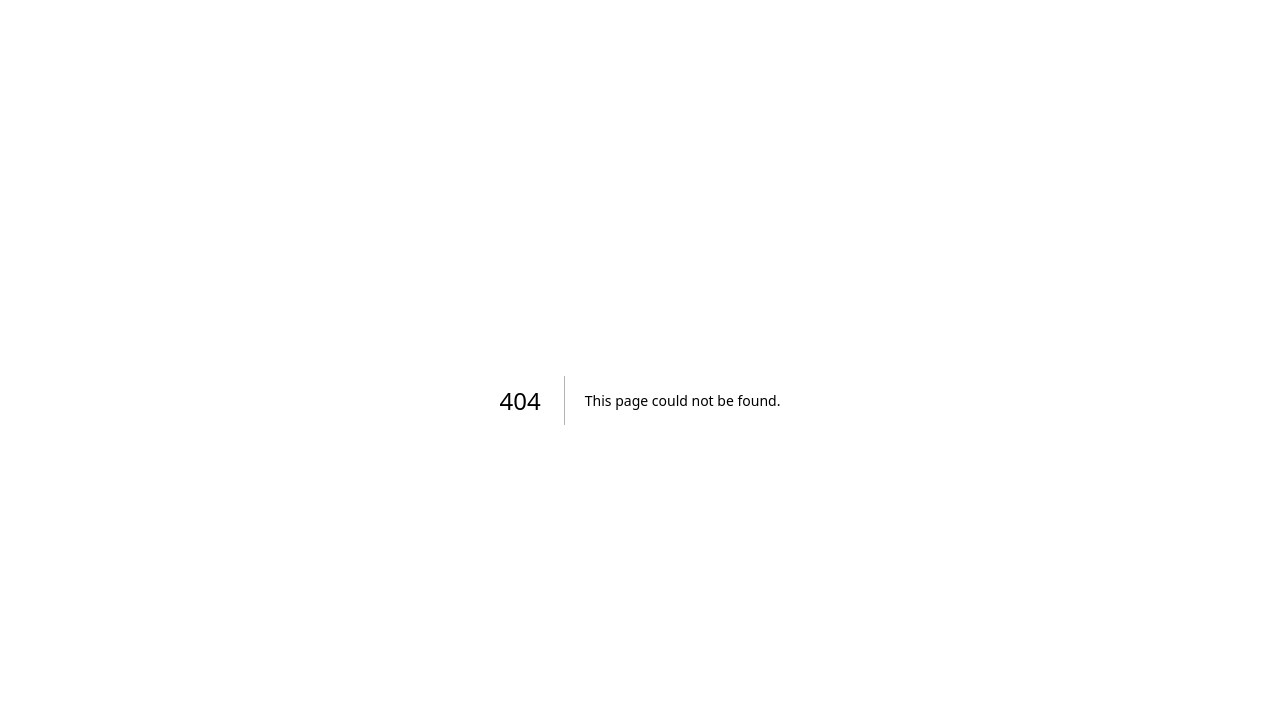
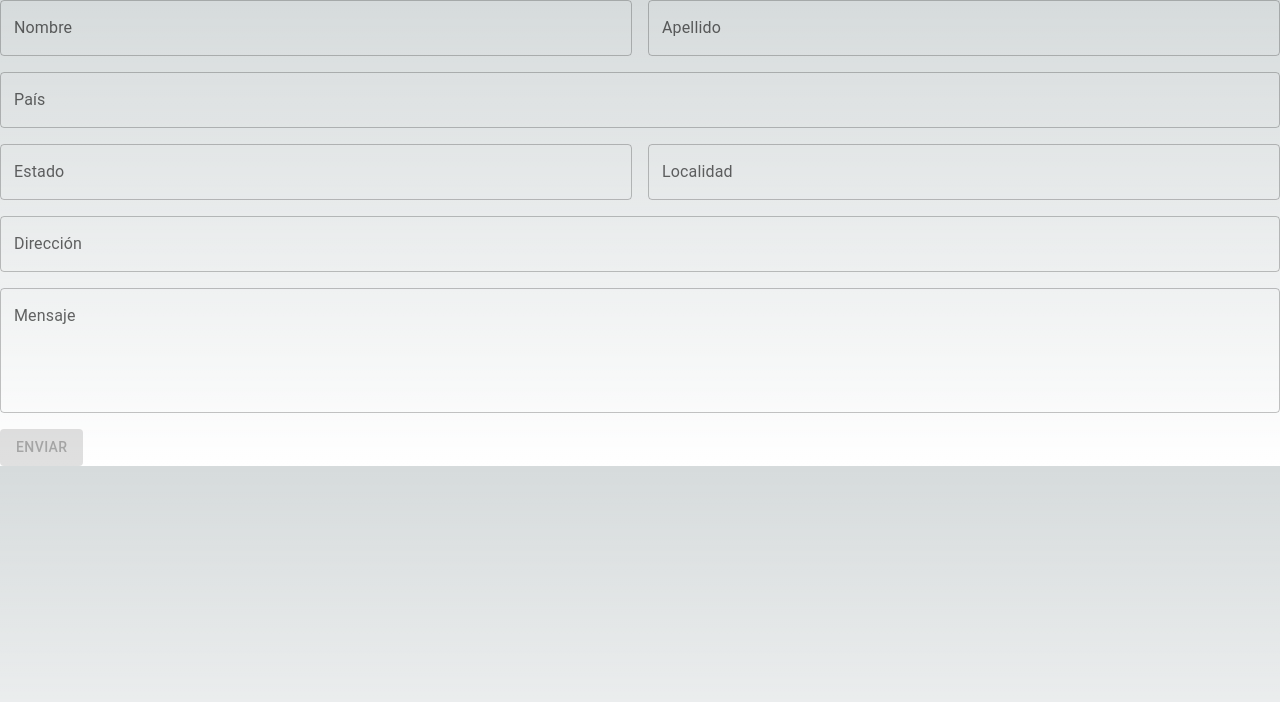
Before and after one commit to NahuelRosso/front, a Next.js app: page /form/page in a window 1280 px wide. Before the commit this address had no page. Shown: the top 702 px of the page. Built offline with nearby package versions, Linux system fonts and the light colour scheme.

Commit message:
formulario en progreso

```diff
--- /dev/null
+++ b/src/components/imputMaps.tsx
@@ -0,0 +1,59 @@
+import { useState } from 'react';
+
+
+import { useLoadScript } from '@react-google-maps/api';
+import { Autocomplete, TextField } from '@mui/material';
+
+interface Address {
+  description: string;
+  place_id: string;
+}
+
+interface Props {
+  onChange: (address: Address | null) => void;
+}
+
+const libraries = ['places'];
+const mapContainerStyle = { width: '100%', height: '100%' };
+const options = { types: ['address'] };
+
+const AddressInput = ({ onChange }: Props) => {
+  const [inputValue, setInputValue] = useState('');
+  const [options, setOptions] = useState<Address[]>([]);
+  const { isLoaded } = useLoadScript({
+    googleMapsApiKey: 'YOUR_API_KEY',
+    libraries,
+  });
+
+  const handleInputChange = (event: React.ChangeEvent<HTMLInputElement>) => {
+    setInputValue(event.target.value);
+  };
+
+  const handleSelect = (address: Address) => {
+    onChange(address);
+    setInputValue(address.description);
+  };
+
+  const fetchOptions = async () => {
+    const service = new google.maps.places.AutocompleteService();
+    const results = await service.getPlacePredictions({ input: inputValue, options });
+    setOptions(results || []);
+  };
+
+  return (
+    <Autocomplete
+      inputValue={inputValue}
+      onInputChange={handleInputChange}
+      options={options}
+      getOptionLabel={(option: { description: any; }) => option.description}
+      filterOptions={(x: any) => x}
+      onSelect={(event: any, value: Address) => handleSelect(value)}
+      style={{ width: '100%' }}
+      renderInput={(params: JSX.IntrinsicAttributes) => (
+        <TextField {...params} label="Dirección" variant="outlined" fullWidth />
+      )}
+    />
+  );
+};
+
+export default AddressInput;
--- /dev/null
+++ b/src/pages/form/page.tsx
@@ -0,0 +1,102 @@
+'use client'
+
+import { Button, Grid, TextField } from "@mui/material";
+import { useForm } from "react-hook-form";
+
+
+type FormValues = {
+  nombre: string;
+  apellido: string;
+  pais: string;
+  estado: string;
+  localidad: string;
+  direccion: string;
+  mensaje: string;
+};
+
+export default function Formulario() {
+  const { register, handleSubmit, formState } = useForm<FormValues>({
+    mode: "onChange",
+  });
+
+  const { isValid } = formState;
+
+  const onSubmit = (data: FormValues) => {
+    console.log(data);
+  };
+
+  return (
+    <form onSubmit={handleSubmit(onSubmit)}>
+      <Grid container spacing={2}>
+        <Grid item xs={12} sm={6}>
+          <TextField
+            fullWidth
+            label="Nombre"
+            variant="outlined"
+            {...register("nombre", { required: true })}
+          />
+        </Grid>
+        <Grid item xs={12} sm={6}>
+          <TextField
+            fullWidth
+            label="Apellido"
+            variant="outlined"
+            {...register("apellido", { required: true })}
+          />
+        </Grid>
+        <Grid item xs={12}>
+          <TextField
+            fullWidth
+            label="País"
+            variant="outlined"
+            {...register("pais", { required: true })}
+          />
+        </Grid>
+        <Grid item xs={12} sm={6}>
+          <TextField
+            fullWidth
+            label="Estado"
+            variant="outlined"
+            {...register("estado", { required: true })}
+          />
+        </Grid>
+        <Grid item xs={12} sm={6}>
+          <TextField
+            fullWidth
+            label="Localidad"
+            variant="outlined"
+            {...register("localidad", { required: true })}
+          />
+        </Grid>
+        <Grid item xs={12}>
+          <TextField
+            fullWidth
+            label="Dirección"
+            variant="outlined"
+            {...register("direccion", { required: true })}
+          />
+        </Grid>
+        <Grid item xs={12}>
+          <TextField
+            fullWidth
+            label="Mensaje"
+            variant="outlined"
+            multiline
+            rows={4}
+            {...register("mensaje", { required: true })}
+          />
+        </Grid>
+        <Grid item xs={12}>
+          <Button
+            type="submit"
+            variant="contained"
+            color="primary"
+            disabled={!isValid}
+          >
+            Enviar
+          </Button>
+        </Grid>
+      </Grid>
+    </form>
+  );
+}
--- a/src/pages/index.tsx
+++ b/src/pages/index.tsx
@@ -1,118 +1,81 @@
 import Image from 'next/image'
 import { Inter } from 'next/font/google'
+import { Grid, TextField, Button, Card, Typography, Box } from '@mui/material'
+import { useForm } from 'react-hook-form';
+
 
 const inter = Inter({ subsets: ['latin'] })
+type FormValues = {
+  nombre: string;
+  apellido: string;
+  direccion: string;
+  mensaje: string;
+};
+export default function Home() {
+  const { register, handleSubmit, formState } = useForm<FormValues>({
+    mode: "onChange",
+  });
 
-export default function Home() {
+  const { isValid } = formState;
+
+  const onSubmit = (data: FormValues) => {
+    console.log(data);
+  };
+
   return (
-    <main
-      className={`flex min-h-screen flex-col items-center justify-between p-24 ${inter.className}`}
-    >
-      <div className="z-10 w-full max-w-5xl items-center justify-between font-mono text-sm lg:flex">
-        <p className="fixed left-0 top-0 flex w-full justify-center border-b border-gray-300 bg-gradient-to-b from-zinc-200 pb-6 pt-8 backdrop-blur-2xl dark:border-neutral-800 dark:bg-zinc-800/30 dark:from-inherit lg:static lg:w-auto  lg:rounded-xl lg:border lg:bg-gray-200 lg:p-4 lg:dark:bg-zinc-800/30">
-          Get started by editing&nbsp;
-          <code className="font-mono font-bold">src/pages/index.tsx</code>
-        </p>
-        <div className="fixed bottom-0 left-0 flex h-48 w-full items-end justify-center bg-gradient-to-t from-white via-white dark:from-black dark:via-black lg:static lg:h-auto lg:w-auto lg:bg-none">
-          <a
-            className="pointer-events-none flex place-items-center gap-2 p-8 lg:pointer-events-auto lg:p-0"
-            href="https://vercel.com?utm_source=create-next-app&utm_medium=default-template-tw&utm_campaign=create-next-app"
-            target="_blank"
-            rel="noopener noreferrer"
-          >
-            By{' '}
-            <Image
-              src="/vercel.svg"
-              alt="Vercel Logo"
-              className="dark:invert"
-              width={100}
-              height={24}
-              priority
-            />
-          </a>
-        </div>
-      </div>
+    <Box sx={{display:"flex", alignContent: "center", textAlign:"center", paddingTop:"15px", paddingRight:"10px ", marginLeft:"15%", marginRight:"10%"}}>
 
-      <div className="relative flex place-items-center before:absolute before:h-[300px] before:w-[480px] before:-translate-x-1/2 before:rounded-full before:bg-gradient-radial before:from-white before:to-transparent before:blur-2xl before:content-[''] after:absolute after:-z-20 after:h-[180px] after:w-[240px] after:translate-x-1/3 after:bg-gradient-conic after:from-sky-200 after:via-blue-200 after:blur-2xl after:content-[''] before:dark:bg-gradient-to-br before:dark:from-transparent before:dark:to-blue-700/10 after:dark:from-sky-900 after:dark:via-[#0141ff]/40 before:lg:h-[360px]">
-        <Image
-          className="relative dark:drop-shadow-[0_0_0.3rem_#ffffff70] dark:invert"
-          src="/next.svg"
-          alt="Next.js Logo"
-          width={180}
-          height={37}
-          priority
+    <Card sx={{maxWidth:"900px", maxHeight:"1200px", background:"white", margin:"2px 2px 2px 2px", padding:"50px", paddingBottom:"50px"}}>
+    <Typography variant='h1'> Ingrese su mensaje para la posteridad </Typography>
+      <form onSubmit={handleSubmit(onSubmit)}>
+      <Grid container spacing={2}>
+      <Grid item xs={12} sm={6}>
+        <TextField
+          fullWidth
+          label="Nombre"
+          variant="outlined"
+          {...register("nombre", { required: true })}
         />
-      </div>
-
-      <div className="mb-32 grid text-center lg:mb-0 lg:grid-cols-4 lg:text-left">
-        <a
-          href="https://nextjs.org/docs?utm_source=create-next-app&utm_medium=default-template-tw&utm_campaign=create-next-app"
-          className="group rounded-lg border border-transparent px-5 py-4 transition-colors hover:border-gray-300 hover:bg-gray-100 hover:dark:border-neutral-700 hover:dark:bg-neutral-800/30"
-          target="_blank"
-          rel="noopener noreferrer"
+      </Grid>
+      <Grid item xs={12} sm={6}>
+        <TextField
+          fullWidth
+          label="Apellido"
+          variant="outlined"
+          {...register("apellido", { required: true })}
+        />
+      </Grid>
+      <Grid item xs={12}>
+        <TextField
+          fullWidth
+          label="Dirección"
+          variant="outlined"
+          {...register("direccion", { required: true })}
+        />
+      </Grid>
+      <Grid item xs={12}>
+        <TextField
+          fullWidth
+          label="Mensaje"
+          variant="outlined"
+          multiline
+          rows={4}
+          {...register("mensaje", { required: true })}
+        />
+      </Grid>
+      <Grid item xs={12}>
+        <Button
+          type="submit"
+          variant="text"
+          color="primary"
+          disabled={!isValid}
         >
-          <h2 className={`mb-3 text-2xl font-semibold`}>
-            Docs{' '}
-            <span className="inline-block transition-transform group-hover:translate-x-1 motion-reduce:transform-none">
-              -&gt;
-            </span>
-          </h2>
-          <p className={`m-0 max-w-[30ch] text-sm opacity-50`}>
-            Find in-depth information about Next.js features and API.
-          </p>
-        </a>
-
-        <a
-          href="https://nextjs.org/learn?utm_source=create-next-app&utm_medium=default-template-tw&utm_campaign=create-next-app"
-          className="group rounded-lg border border-transparent px-5 py-4 transition-colors hover:border-gray-300 hover:bg-gray-100 hover:dark:border-neutral-700 hover:dark:bg-neutral-800/30"
-          target="_blank"
-          rel="noopener noreferrer"
-        >
-          <h2 className={`mb-3 text-2xl font-semibold`}>
-            Learn{' '}
-            <span className="inline-block transition-transform group-hover:translate-x-1 motion-reduce:transform-none">
-              -&gt;
-            </span>
-          </h2>
-          <p className={`m-0 max-w-[30ch] text-sm opacity-50`}>
-            Learn about Next.js in an interactive course with&nbsp;quizzes!
-          </p>
-        </a>
-
-        <a
-          href="https://vercel.com/templates?framework=next.js&utm_source=create-next-app&utm_medium=default-template-tw&utm_campaign=create-next-app"
-          className="group rounded-lg border border-transparent px-5 py-4 transition-colors hover:border-gray-300 hover:bg-gray-100 hover:dark:border-neutral-700 hover:dark:bg-neutral-800/30"
-          target="_blank"
-          rel="noopener noreferrer"
-        >
-          <h2 className={`mb-3 text-2xl font-semibold`}>
-            Templates{' '}
-            <span className="inline-block transition-transform group-hover:translate-x-1 motion-reduce:transform-none">
-              -&gt;
-            </span>
-          </h2>
-          <p className={`m-0 max-w-[30ch] text-sm opacity-50`}>
-            Discover and deploy boilerplate example Next.js&nbsp;projects.
-          </p>
-        </a>
-
-        <a
-          href="https://vercel.com/new?utm_source=create-next-app&utm_medium=default-template-tw&utm_campaign=create-next-app"
-          className="group rounded-lg border border-transparent px-5 py-4 transition-colors hover:border-gray-300 hover:bg-gray-100 hover:dark:border-neutral-700 hover:dark:bg-neutral-800/30"
-          target="_blank"
-          rel="noopener noreferrer"
-        >
-          <h2 className={`mb-3 text-2xl font-semibold`}>
-            Deploy{' '}
-            <span className="inline-block transition-transform group-hover:translate-x-1 motion-reduce:transform-none">
-              -&gt;
-            </span>
-          </h2>
-          <p className={`m-0 max-w-[30ch] text-sm opacity-50`}>
-            Instantly deploy your Next.js site to a shareable URL with Vercel.
-          </p>
-        </a>
-      </div>
-    </main>
+          Enviar
+        </Button>
+      </Grid>
+    </Grid>
+  </form>
+    </Card>
+    </Box>
   )
 }
```
Also changed, not shown: package.json (+8 -0 lines), src/services/firebase-config.js (added, +20 -0 lines), 1 other file (tests, documents, lock files or other folders).
